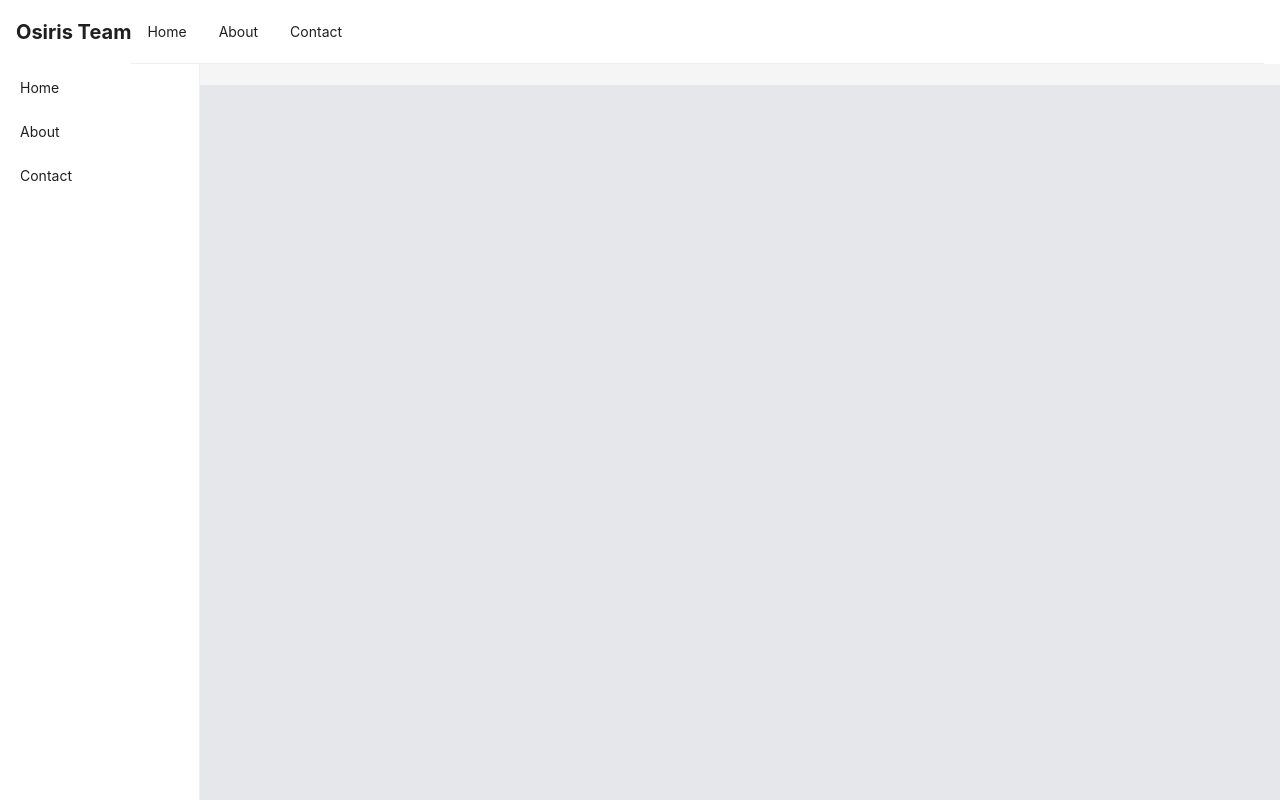
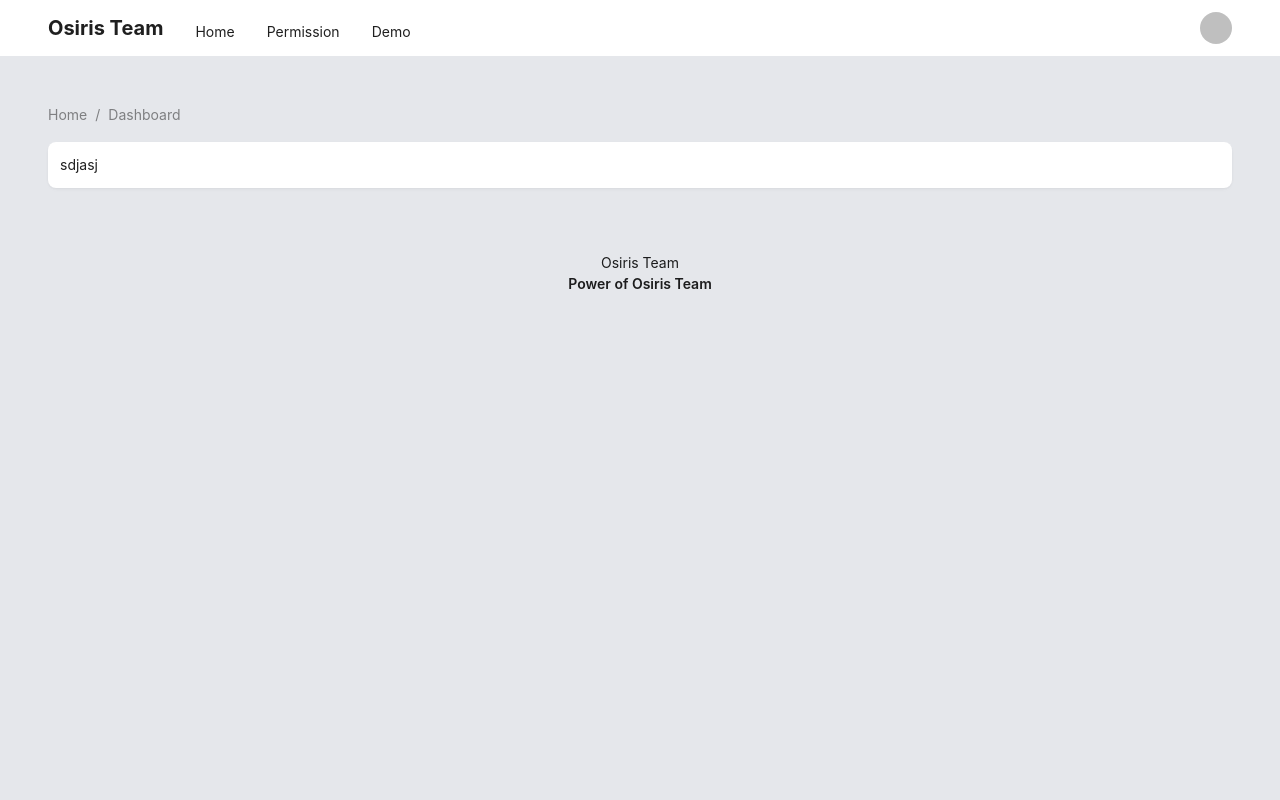
Before and after one commit to Zysd836/osiris-template, a React (Vite) app: page / in a window 1280 px wide. Both pictures are taken after a click on the button "Submit". Built offline with nearby package versions, Linux system fonts and the light colour scheme.

Commit message:
fix: add layout and create demo route

```diff
--- a/package.json
+++ b/package.json
@@ -19,11 +19,13 @@
 		"@tanstack/react-router": "^1.121.34",
 		"@tanstack/react-router-devtools": "^1.121.34",
 		"antd": "^5.26.1",
+		"clsx": "^2.1.1",
 		"dayjs": "^1.11.13",
 		"js-cookie": "^3.0.5",
 		"lucide-react": "^0.468.0",
 		"react": "^18.3.1",
-		"react-dom": "^18.3.1"
+		"react-dom": "^18.3.1",
+		"tailwind-merge": "^3.3.1"
 	},
 	"devDependencies": {
 		"@commitlint/cli": "16",
--- a/src/index.css
+++ b/src/index.css
@@ -5,6 +5,8 @@
 body {
   font-family: "Roboto", sans-serif;
   font-size: 16px;
+  height: 100dvh;
+  overflow: hidden;
   margin: 0;
   padding: 0;
   @apply bg-gray-200;
--- a/src/layout/ProLayout.tsx
+++ b/src/layout/ProLayout.tsx
@@ -1,41 +1,37 @@
-import Logo from '@/components/common/logo'
-import { Layout, Menu } from 'antd'
-import { Content, Footer, Header } from 'antd/es/layout/layout'
-import Sider from 'antd/es/layout/Sider'
-import React from 'react'
+import { useTheme } from '@/contexts/Theme/useTheme'
+import React, { useMemo } from 'react'
+import TopMenuLayout from './TopMenuLayout'
+import { MenuProps } from 'antd'
+import { useRouter } from '@tanstack/react-router'
 
 interface ProLayoutProps {
   children?: React.ReactNode
 }
-const mockMenuItems = [
+const mockMenuItems: MenuProps['items'] = [
   { key: '1', label: 'Home' },
-  { key: '2', label: 'About' },
-  { key: '3', label: 'Contact' },
+  {
+    key: '2',
+    label: 'Permission',
+  },
+  { key: '3', label: 'Demo', children: [{ key: '3-1', label: 'abc' }] },
 ]
 const ProLayout: React.FC<ProLayoutProps> = ({ children }) => {
-  return (
-    <Layout className="bg-gray-200">
-      <Header className="bg-white dark:bg-black flex items-center p-4">
-        <Logo.Header />
-        <div className="flex-1">
-          <Menu
-            mode="horizontal"
-            items={mockMenuItems}
-          />
-        </div>
-      </Header>
-      <Layout className="">
-        <Sider className="fixed w-[200px] h-[calc(100dvh-64px)]">
-          <Menu
-            className="h-full"
-            items={mockMenuItems}
-          />
-        </Sider>
-        <Content>{children}</Content>
-      </Layout>
-      <Footer className="p-4 bg-gray-200">Footer</Footer>
-    </Layout>
-  )
+  const { layout, darkMode } = useTheme()
+  const router = useRouter()
+  console.log('🚀 -------------------🚀')
+  console.log('🚀 ~ router:', router)
+  console.log('🚀 -------------------🚀')
+
+  const renderLayout = useMemo(() => {
+    switch (layout) {
+      case 'top':
+        return <TopMenuLayout items={mockMenuItems}>{children}</TopMenuLayout>
+      default:
+        return null
+    }
+  }, [layout, children])
+
+  return <>{renderLayout}</>
 }
 
 export default ProLayout
--- /dev/null
+++ b/src/layout/TopMenuLayout.tsx
@@ -0,0 +1,52 @@
+import Logo from '@/components/common/logo'
+import { cn } from '@/utils/styles'
+import { Breadcrumb, Layout, Menu, MenuProps } from 'antd'
+import { Content, Footer, Header } from 'antd/es/layout/layout'
+import React from 'react'
+import UserDropdown from './UserDropdown'
+
+type TopMenuLayoutProps = {
+  items: MenuProps['items']
+  children?: React.ReactNode
+}
+const TopMenuLayout: React.FC<TopMenuLayoutProps> = ({ items, children }) => {
+  return (
+    <>
+      <Layout className="bg-transparent">
+        <Header className={cn('fixed z-50', 'bg-white dark:bg-black px-4 w-dvw h-14')}>
+          <div className={cn('max-w-[1280px] m-auto', 'bg-white dark:bg-black', 'flex items-center px-8 h-full gap-4')}>
+            <Logo.Header />
+            <div className="flex-1">
+              <Menu
+                mode="horizontal"
+                className="border-0 h-14"
+                items={items}
+              />
+            </div>
+            <UserDropdown />
+          </div>
+        </Header>
+        {/* <Layout className="">
+          <Sider className={cn('fixed', 'w-[200px] h-[calc(100dvh-var(--spacing)*14)]')}></Sider> */}
+        <div className="p-4 mt-14 bg-transparent">
+          <Content className={cn('m-auto max-w-[1280px] p-8 rounded-sm')}>
+            <Breadcrumb
+              items={[
+                { title: 'Home', href: '/' },
+                { title: 'Dashboard', href: '/dashboard' },
+              ]}
+            />
+            <section className="mt-4">{children}</section>
+          </Content>
+        </div>
+        {/* </Layout> */}
+        <Footer className={cn('p-4', 'bg-transparent', 'flex flex-col items-center justify-center')}>
+          <div>Osiris Team</div>
+          <div className="font-semibold">Power of Osiris Team</div>
+        </Footer>
+      </Layout>
+    </>
+  )
+}
+
+export default TopMenuLayout
--- /dev/null
+++ b/src/layout/UserDropdown.tsx
@@ -0,0 +1,29 @@
+import { Avatar, Dropdown, MenuProps } from 'antd'
+import React from 'react'
+
+const items: MenuProps['items'] = [
+  {
+    key: '1',
+    label: 'Profile',
+  },
+  {
+    key: '2',
+    label: 'Settings',
+  },
+  {
+    key: '3',
+    label: 'Logout',
+  },
+]
+const UserDropdown = () => {
+  return (
+    <Dropdown menu={{ items }}>
+      <Avatar
+        className="cursor-pointer"
+        size={32}
+      />
+    </Dropdown>
+  )
+}
+
+export default UserDropdown
--- a/src/routeTree.gen.ts
+++ b/src/routeTree.gen.ts
@@ -11,8 +11,11 @@
 import { Route as rootRouteImport } from './routes/__root'
 import { Route as mainRouteRouteImport } from './routes/(main)/route'
 import { Route as IndexRouteImport } from './routes/index'
+import { Route as mainDemoRouteRouteImport } from './routes/(main)/demo/route'
+import { Route as mainPermissionIndexRouteImport } from './routes/(main)/permission/index'
 import { Route as mainDashboardIndexRouteImport } from './routes/(main)/dashboard/index'
 import { Route as authLoginIndexRouteImport } from './routes/(auth)/login/index'
+import { Route as mainDemoAbcIndexRouteImport } from './routes/(main)/demo/abc/index'
 
 const mainRouteRoute = mainRouteRouteImport.update({
   id: '/(main)',
@@ -22,6 +25,16 @@ const IndexRoute = IndexRouteImport.update({
   id: '/',
   path: '/',
   getParentRoute: () => rootRouteImport,
+} as any)
+const mainDemoRouteRoute = mainDemoRouteRouteImport.update({
+  id: '/demo',
+  path: '/demo',
+  getParentRoute: () => mainRouteRoute,
+} as any)
+const mainPermissionIndexRoute = mainPermissionIndexRouteImport.update({
+  id: '/permission/',
+  path: '/permission/',
+  getParentRoute: () => mainRouteRoute,
 } as any)
 const mainDashboardIndexRoute = mainDashboardIndexRouteImport.update({
   id: '/dashboard/',
@@ -33,30 +46,58 @@ const authLoginIndexRoute = authLoginIndexRouteImport.update({
   path: '/login/',
   getParentRoute: () => rootRouteImport,
 } as any)
+const mainDemoAbcIndexRoute = mainDemoAbcIndexRouteImport.update({
+  id: '/abc/',
+  path: '/abc/',
+  getParentRoute: () => mainDemoRouteRoute,
+} as any)
 
 export interface FileRoutesByFullPath {
   '/': typeof mainRouteRouteWithChildren
+  '/demo': typeof mainDemoRouteRouteWithChildren
   '/login': typeof authLoginIndexRoute
   '/dashboard': typeof mainDashboardIndexRoute
+  '/permission': typeof mainPermissionIndexRoute
+  '/demo/abc': typeof mainDemoAbcIndexRoute
 }
 export interface FileRoutesByTo {
   '/': typeof mainRouteRouteWithChildren
+  '/demo': typeof mainDemoRouteRouteWithChildren
   '/login': typeof authLoginIndexRoute
   '/dashboard': typeof mainDashboardIndexRoute
+  '/permission': typeof mainPermissionIndexRoute
+  '/demo/abc': typeof mainDemoAbcIndexRoute
 }
 export interface FileRoutesById {
   __root__: typeof rootRouteImport
   '/': typeof IndexRoute
   '/(main)': typeof mainRouteRouteWithChildren
+  '/(main)/demo': typeof mainDemoRouteRouteWithChildren
   '/(auth)/login/': typeof authLoginIndexRoute
   '/(main)/dashboard/': typeof mainDashboardIndexRoute
+  '/(main)/permission/': typeof mainPermissionIndexRoute
+  '/(main)/demo/abc/': typeof mainDemoAbcIndexRoute
 }
 export interface FileRouteTypes {
   fileRoutesByFullPath: FileRoutesByFullPath
-  fullPaths: '/' | '/login' | '/dashboard'
+  fullPaths:
+    | '/'
+    | '/demo'
+    | '/login'
+    | '/dashboard'
+    | '/permission'
+    | '/demo/abc'
   fileRoutesByTo: FileRoutesByTo
-  to: '/' | '/login' | '/dashboard'
-  id: '__root__' | '/' | '/(main)' | '/(auth)/login/' | '/(main)/dashboard/'
+  to: '/' | '/demo' | '/login' | '/dashboard' | '/permission' | '/demo/abc'
+  id:
+    | '__root__'
+    | '/'
+    | '/(main)'
+    | '/(main)/demo'
+    | '/(auth)/login/'
+    | '/(main)/dashboard/'
+    | '/(main)/permission/'
+    | '/(main)/demo/abc/'
   fileRoutesById: FileRoutesById
 }
 export interface RootRouteChildren {
@@ -81,6 +122,20 @@ declare module '@tanstack/react-router' {
       preLoaderRoute: typeof IndexRouteImport
       parentRoute: typeof rootRouteImport
     }
+    '/(main)/demo': {
+      id: '/(main)/demo'
+      path: '/demo'
+      fullPath: '/demo'
+      preLoaderRoute: typeof mainDemoRouteRouteImport
+      parentRoute: typeof mainRouteRoute
+    }
+    '/(main)/permission/': {
+      id: '/(main)/permission/'
+      path: '/permission'
+      fullPath: '/permission'
+      preLoaderRoute: typeof mainPermissionIndexRouteImport
+      parentRoute: typeof mainRouteRoute
+    }
     '/(main)/dashboard/': {
       id: '/(main)/dashboard/'
       path: '/dashboard'
@@ -95,15 +150,38 @@ declare module '@tanstack/react-router' {
       preLoaderRoute: typeof authLoginIndexRouteImport
       parentRoute: typeof rootRouteImport
     }
+    '/(main)/demo/abc/': {
+      id: '/(main)/demo/abc/'
+      path: '/abc'
+      fullPath: '/demo/abc'
+      preLoaderRoute: typeof mainDemoAbcIndexRouteImport
+      parentRoute: typeof mainDemoRouteRoute
+    }
   }
 }
 
+interface mainDemoRouteRouteChildren {
+  mainDemoAbcIndexRoute: typeof mainDemoAbcIndexRoute
+}
+
+const mainDemoRouteRouteChildren: mainDemoRouteRouteChildren = {
+  mainDemoAbcIndexRoute: mainDemoAbcIndexRoute,
+}
+
+const mainDemoRouteRouteWithChildren = mainDemoRouteRoute._addFileChildren(
+  mainDemoRouteRouteChildren,
+)
+
 interface mainRouteRouteChildren {
+  mainDemoRouteRoute: typeof mainDemoRouteRouteWithChildren
   mainDashboardIndexRoute: typeof mainDashboardIndexRoute
+  mainPermissionIndexRoute: typeof mainPermissionIndexRoute
 }
 
 const mainRouteRouteChildren: mainRouteRouteChildren = {
+  mainDemoRouteRoute: mainDemoRouteRouteWithChildren,
   mainDashboardIndexRoute: mainDashboardIndexRoute,
+  mainPermissionIndexRoute: mainPermissionIndexRoute,
 }
 
 const mainRouteRouteWithChildren = mainRouteRoute._addFileChildren(
--- a/src/routes/(main)/dashboard/index.tsx
+++ b/src/routes/(main)/dashboard/index.tsx
@@ -1,9 +1,19 @@
 import { createFileRoute } from '@tanstack/react-router'
+import { Card } from 'antd'
 
 export const Route = createFileRoute('/(main)/dashboard/')({
   component: RouteComponent,
 })
 
 function RouteComponent() {
-  return <div>Hello "/(main)/dashboard/"!</div>
+  return (
+    <>
+      <Card
+        variant="borderless"
+        size="small"
+      >
+        sdjasj
+      </Card>
+    </>
+  )
 }
--- /dev/null
+++ b/src/routes/(main)/demo/abc/index.tsx
@@ -0,0 +1,9 @@
+import { createFileRoute } from '@tanstack/react-router'
+
+export const Route = createFileRoute('/(main)/demo/abc/')({
+  component: RouteComponent,
+})
+
+function RouteComponent() {
+  return <div>Hello "/(main)/demo/abc/"!</div>
+}
--- /dev/null
+++ b/src/routes/(main)/demo/route.tsx
@@ -0,0 +1,13 @@
+import { createFileRoute, Outlet } from '@tanstack/react-router'
+
+export const Route = createFileRoute('/(main)/demo')({
+  component: RouteComponent,
+})
+
+function RouteComponent() {
+  return (
+    <div>
+      Hello "/(main)/demo"! <Outlet />
+    </div>
+  )
+}
--- /dev/null
+++ b/src/routes/(main)/permission/index.tsx
@@ -0,0 +1,9 @@
+import { createFileRoute } from '@tanstack/react-router'
+
+export const Route = createFileRoute('/(main)/permission/')({
+  component: RouteComponent,
+})
+
+function RouteComponent() {
+  return <div>Hello "/(main)/permission/"!</div>
+}
--- /dev/null
+++ b/src/utils/styles.ts
@@ -0,0 +1,6 @@
+import { clsx, type ClassValue } from 'clsx'
+import { twMerge } from 'tailwind-merge'
+
+export function cn(...args: ClassValue[]) {
+  return twMerge(clsx(args))
+}
```
Also changed, not shown: 1 other file (tests, documents, lock files or other folders).
